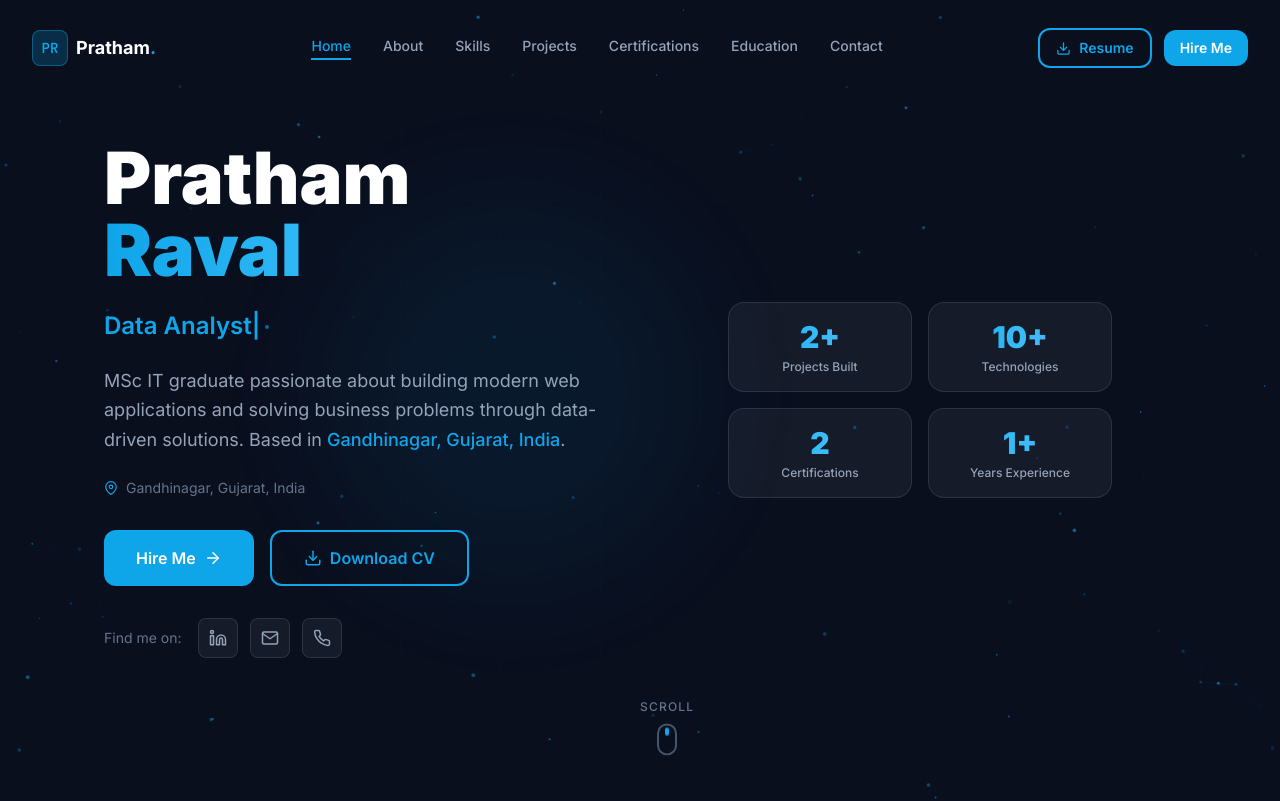
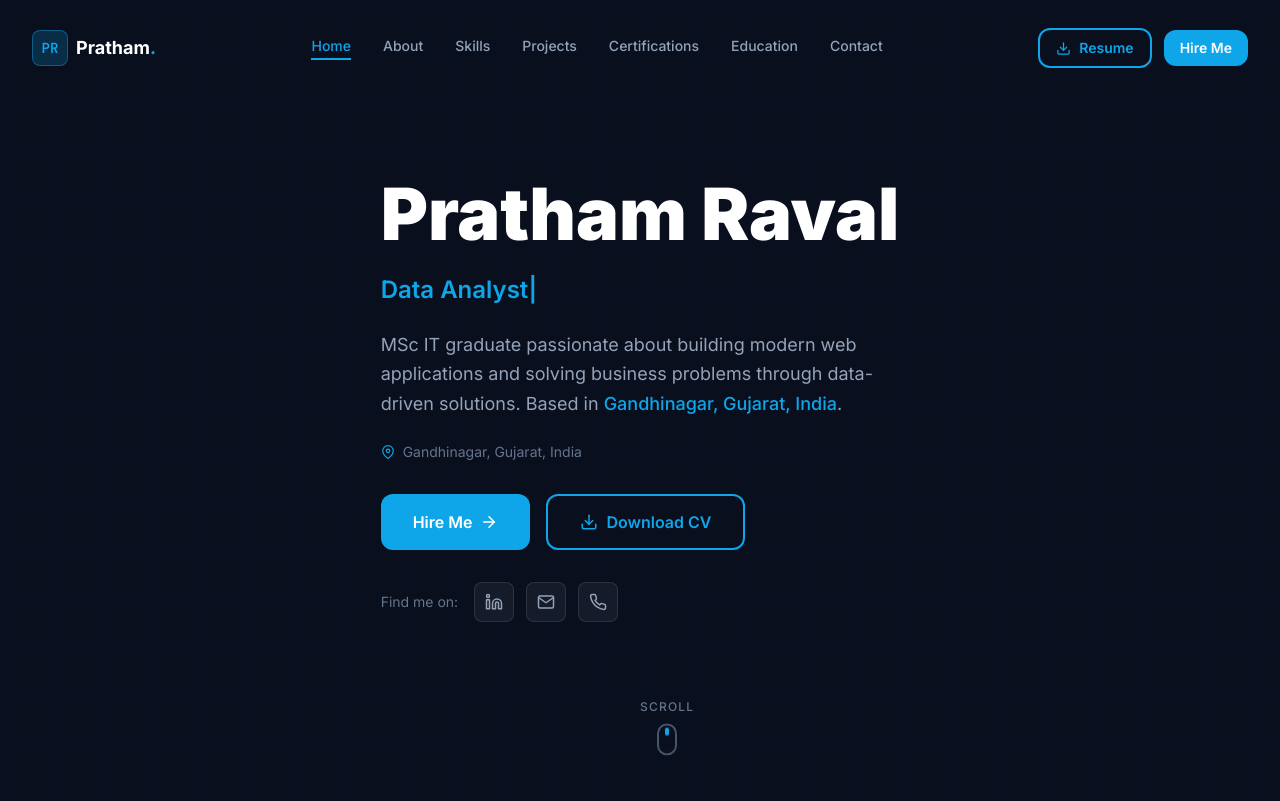
Before and after one commit to Pratham2930/pratham-portfolio, a React (Vite) app: page / in a window 1280 px wide. Shown: the top 801 px of the page. Built offline with nearby package versions, Linux system fonts and the light colour scheme.

Commit message:
Removed AI avatar and hologram

```diff
--- a/src/App.jsx
+++ b/src/App.jsx
@@ -23,8 +23,8 @@ function App() {
       <div className="fixed inset-0 bg-dark flex items-center justify-center z-50">
         <div className="text-center">
           <div className="relative w-20 h-20 mx-auto mb-6">
-            <div className="absolute inset-0 rounded-full border-4 border-primary/20"></div>
-            <div className="absolute inset-0 rounded-full border-4 border-transparent border-t-primary animate-spin"></div>
+            <div className="absolute inset-0 rounded-full border-4 border-primary/20" />
+            <div className="absolute inset-0 rounded-full border-4 border-transparent border-t-primary animate-spin" />
             <div className="absolute inset-3 rounded-full bg-primary/10 flex items-center justify-center">
               <span className="text-primary font-bold text-xl font-mono">PR</span>
             </div>
--- a/src/components/Contact.jsx
+++ b/src/components/Contact.jsx
@@ -62,7 +62,7 @@ export default function Contact() {
   }
 
   return (
-    <section id="contact" className="section-padding">
+    <section id="contact" className="section-padding relative">
       <div className="max-w-7xl mx-auto">
         <div
           ref={ref}
--- a/src/components/Hero.jsx
+++ b/src/components/Hero.jsx
@@ -1,147 +1,39 @@
-import React, { useEffect, useRef, useState } from 'react'
+import React from 'react'
 import { TypeAnimation } from 'react-type-animation'
 import {
-  FiGithub, FiLinkedin, FiMail, FiPhone,
-  FiDownload, FiArrowRight, FiMapPin
+  FiLinkedin,
+  FiMail,
+  FiPhone,
+  FiDownload,
+  FiArrowRight,
+  FiMapPin,
 } from 'react-icons/fi'
 
-const stats = [
-  { value: 2, suffix: '+', label: 'Projects Built' },
-  { value: 10, suffix: '+', label: 'Technologies' },
-  { value: 2, suffix: '', label: 'Certifications' },
-  { value: 1, suffix: '+', label: 'Years Experience' },
-]
+export default function Hero() {
+  return (
+    <section id="home" className="relative min-h-screen flex items-center bg-dark overflow-hidden">
+      <div className="absolute inset-0 bg-grid opacity-20" />
+      <div className="relative z-10 max-w-7xl mx-auto px-4 sm:px-6 lg:px-8 py-20 md:py-0">
+        <div className="max-w-3xl min-h-[calc(100vh-80px)] flex items-center">
+          <div className="space-y-6">
+            <h1 className="text-5xl md:text-6xl lg:text-7xl font-black text-white leading-tight">
+              Pratham Raval
+              <span className="block gradient-text"></span>
+            </h1>
 
-function CountUp({ target, suffix, duration = 2000 }) {
-  const [count, setCount] = useState(0)
-  const [started, setStarted] = useState(false)
-  const ref = useRef(null)
-
-  useEffect(() => {
-    const observer = new IntersectionObserver(
-      ([entry]) => { if (entry.isIntersecting) setStarted(true) },
-      { threshold: 0.5 }
-    )
-    if (ref.current) observer.observe(ref.current)
-    return () => observer.disconnect()
-  }, [])
-
-  useEffect(() => {
-    if (!started) return
-    let start = 0
-    const step = target / (duration / 16)
-    const timer = setInterval(() => {
-      start += step
-      if (start >= target) { setCount(target); clearInterval(timer) }
-      else setCount(Math.floor(start))
-    }, 16)
-    return () => clearInterval(timer)
-  }, [started, target, duration])
-
-  return <span ref={ref}>{count}{suffix}</span>
-}
-
-export default function Hero() {
-  const canvasRef = useRef(null)
-
-  useEffect(() => {
-    const canvas = canvasRef.current
-    if (!canvas) return
-    const ctx = canvas.getContext('2d')
-    let animId
-    let particles = []
-
-    const resize = () => {
-      canvas.width = window.innerWidth
-      canvas.height = window.innerHeight
-    }
-    resize()
-    window.addEventListener('resize', resize)
-
-    for (let i = 0; i < 80; i++) {
-      particles.push({
-        x: Math.random() * canvas.width,
-        y: Math.random() * canvas.height,
-        r: Math.random() * 1.5 + 0.5,
-        dx: (Math.random() - 0.5) * 0.4,
-        dy: (Math.random() - 0.5) * 0.4,
-        opacity: Math.random() * 0.5 + 0.1,
-      })
-    }
-
-    const draw = () => {
-      ctx.clearRect(0, 0, canvas.width, canvas.height)
-      particles.forEach((p) => {
-        ctx.beginPath()
-        ctx.arc(p.x, p.y, p.r, 0, Math.PI * 2)
-        ctx.fillStyle = `rgba(14, 165, 233, ${p.opacity})`
-        ctx.fill()
-        p.x += p.dx
-        p.y += p.dy
-        if (p.x < 0 || p.x > canvas.width) p.dx *= -1
-        if (p.y < 0 || p.y > canvas.height) p.dy *= -1
-      })
-
-      // Draw connections
-      particles.forEach((p1, i) => {
-        particles.slice(i + 1).forEach((p2) => {
-          const dist = Math.hypot(p1.x - p2.x, p1.y - p2.y)
-          if (dist < 120) {
-            ctx.beginPath()
-            ctx.moveTo(p1.x, p1.y)
-            ctx.lineTo(p2.x, p2.y)
-            ctx.strokeStyle = `rgba(14, 165, 233, ${0.08 * (1 - dist / 120)})`
-            ctx.lineWidth = 0.5
-            ctx.stroke()
-          }
-        })
-      })
-
-      animId = requestAnimationFrame(draw)
-    }
-    draw()
-
-    return () => {
-      cancelAnimationFrame(animId)
-      window.removeEventListener('resize', resize)
-    }
-  }, [])
-
-  return (
-    <section id="home" className="relative min-h-screen flex items-center justify-center overflow-hidden">
-      {/* Canvas background */}
-      <canvas ref={canvasRef} className="absolute inset-0 pointer-events-none" />
-
-      {/* Background gradients */}
-      <div className="absolute inset-0 bg-grid opacity-30" />
-      <div className="absolute top-1/4 left-1/4 w-96 h-96 bg-primary/10 rounded-full blur-3xl animate-pulse-slow" />
-      <div className="absolute bottom-1/4 right-1/4 w-80 h-80 bg-blue-600/8 rounded-full blur-3xl animate-pulse-slow" style={{ animationDelay: '2s' }} />
-
-      <div className="relative z-10 max-w-7xl mx-auto px-4 sm:px-6 lg:px-8 py-20 md:py-0">
-        <div className="grid lg:grid-cols-2 gap-12 items-center min-h-[calc(100vh-80px)]">
-          {/* Left Content */}
-          <div className="space-y-6 animate-slide-up">
-            {/* Badge */}
-
-
-            {/* Name */}
-            <div>
-
-              <h1 className="text-5xl md:text-6xl lg:text-7xl font-black text-white leading-tight">
-                Pratham
-                <span className="block gradient-text">Raval</span>
-              </h1>
-            </div>
-
-            {/* Typing animation */}
             <div className="text-xl md:text-2xl font-semibold text-slate-300 h-8">
               <TypeAnimation
                 sequence={[
-                  'Frontend Developer', 2000,
-                  'Data Analyst', 2000,
-                  'React.js Developer', 2000,
-                  'UI/UX Enthusiast', 2000,
-                  'Problem Solver', 2000,
+                  'Frontend Developer',
+                  2000,
+                  'Data Analyst',
+                  2000,
+                  'React.js Developer',
+                  2000,
+                  'UI/UX Enthusiast',
+                  2000,
+                  'Problem Solver',
+                  2000,
                 ]}
                 wrapper="span"
                 speed={50}
@@ -150,39 +42,42 @@ export default function Hero() {
               />
             </div>
 
-            {/* Description */}
             <p className="text-slate-400 text-lg leading-relaxed max-w-lg">
-              MSc IT graduate passionate about building modern web applications and
-              solving business problems through data-driven solutions. Based in{' '}
+              MSc IT graduate passionate about building modern web applications and solving
+              business problems through data-driven solutions. Based in{' '}
               <span className="text-primary font-medium">Gandhinagar, Gujarat, India</span>.
             </p>
 
-            {/* Location */}
             <div className="flex items-center gap-2 text-slate-500 text-sm">
               <FiMapPin size={14} className="text-primary" />
               <span>Gandhinagar, Gujarat, India</span>
             </div>
 
-            {/* CTA Buttons */}
             <div className="flex flex-wrap gap-4 pt-2">
               <a
                 href="#contact"
-                onClick={(e) => { e.preventDefault(); document.getElementById('contact')?.scrollIntoView({ behavior: 'smooth' }) }}
+                onClick={(e) => {
+                  e.preventDefault()
+                  document.getElementById('contact')?.scrollIntoView({ behavior: 'smooth' })
+                }}
                 className="btn-primary text-base px-8 py-3.5"
               >
                 Hire Me <FiArrowRight size={18} />
               </a>
-              <a href="/Pratham-Raval.pdf" download className="btn-outline text-base px-8 py-3.5">
+              <a
+                href="/Pratham-Raval.pdf"
+                download
+                className="btn-outline text-base px-8 py-3.5"
+              >
                 <FiDownload size={18} /> Download CV
               </a>
             </div>
 
-            {/* Social Links */}
             <div className="flex items-center gap-4 pt-2">
               <span className="text-slate-500 text-sm">Find me on:</span>
               <div className="flex gap-3">
                 <a
-                  href="www.linkedin.com/in/prathamraval20"
+                  href="https://www.linkedin.com/in/prathamraval20"
                   target="_blank"
                   rel="noopener noreferrer"
                   className="w-10 h-10 rounded-lg bg-white/5 border border-white/10 flex items-center justify-center text-slate-400 hover:text-primary hover:border-primary/40 hover:bg-primary/10 transition-all duration-200"
@@ -207,25 +102,9 @@ export default function Hero() {
               </div>
             </div>
           </div>
-
-          {/* Right — Stats */}
-          <div className="flex flex-col items-center justify-center gap-8 animate-fade-in" style={{ animationDelay: '0.3s' }}>
-            {/* Stats Grid */}
-            <div className="grid grid-cols-2 gap-4 w-full max-w-sm">
-              {stats.map((stat, i) => (
-                <div key={i} className="glass-card p-4 text-center hover:border-primary/30 transition-all duration-300">
-                  <div className="text-3xl font-black gradient-text">
-                    <CountUp target={stat.value} suffix={stat.suffix} />
-                  </div>
-                  <div className="text-slate-400 text-xs mt-1 font-medium">{stat.label}</div>
-                </div>
-              ))}
-            </div>
-          </div>
         </div>
       </div>
 
-      {/* Scroll indicator */}
       <div className="absolute bottom-8 left-1/2 -translate-x-1/2 flex flex-col items-center gap-2 animate-bounce">
         <span className="text-slate-500 text-xs font-medium tracking-widest">SCROLL</span>
         <div className="w-5 h-8 rounded-full border-2 border-slate-600 flex items-start justify-center p-1">
--- a/src/components/Projects.jsx
+++ b/src/components/Projects.jsx
@@ -135,7 +135,7 @@ export default function Projects() {
   const { ref, inView } = useInView({ triggerOnce: true, threshold: 0.1 })
 
   return (
-    <section id="projects" className="section-padding bg-dark-card/30">
+    <section id="projects" className="section-padding bg-dark-card/30 relative">
       <div className="max-w-7xl mx-auto">
         <div
           ref={ref}
--- a/src/components/Skills.jsx
+++ b/src/components/Skills.jsx
@@ -1,4 +1,4 @@
-import React, { useRef, useEffect } from 'react'
+import React from 'react'
 import { useInView } from 'react-intersection-observer'
 
 const skillCategories = [
@@ -91,7 +91,7 @@ export default function Skills() {
   const { ref, inView } = useInView({ triggerOnce: true, threshold: 0.1 })
 
   return (
-    <section id="skills" className="section-padding">
+    <section id="skills" className="section-padding relative">
       <div className="max-w-7xl mx-auto">
         <div
           ref={ref}
```
Also changed, not shown: src/components/Certifications.jsx (+22 -22 lines), src/index.css (+103 -0 lines).
